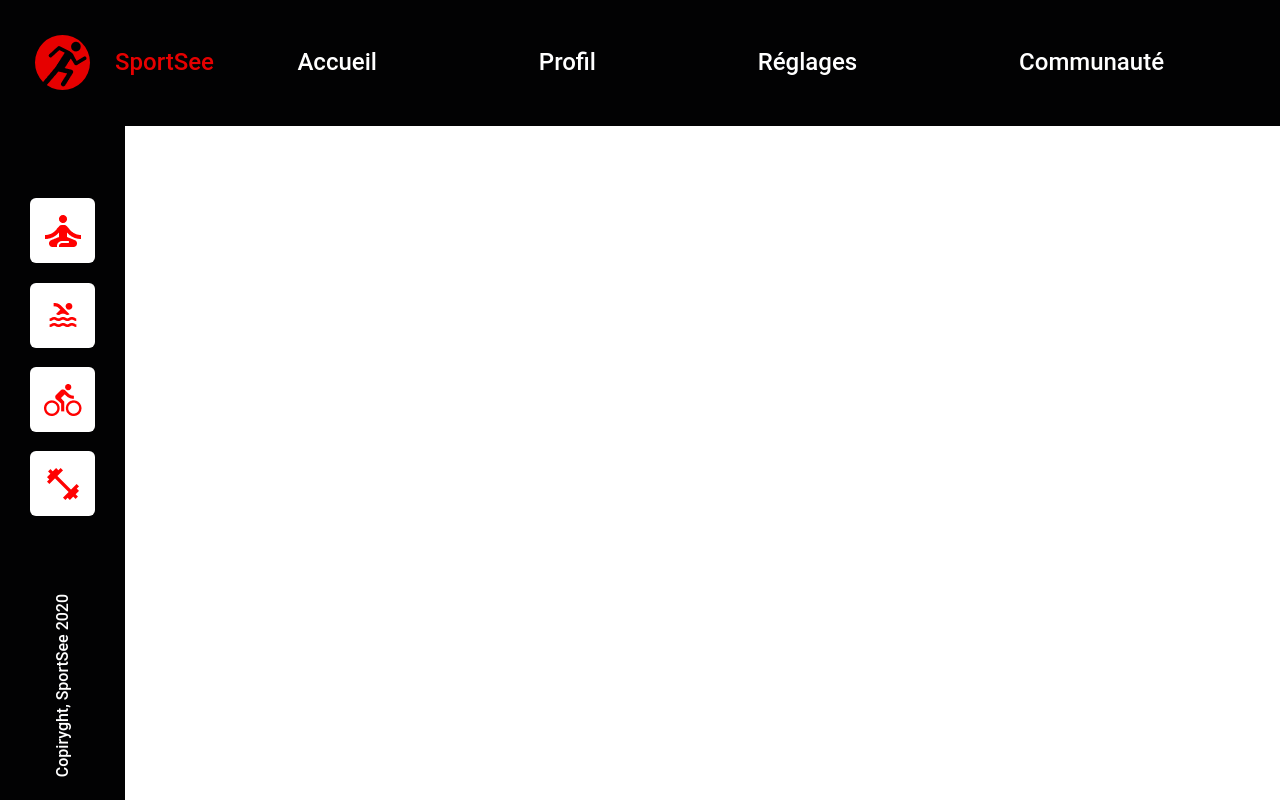
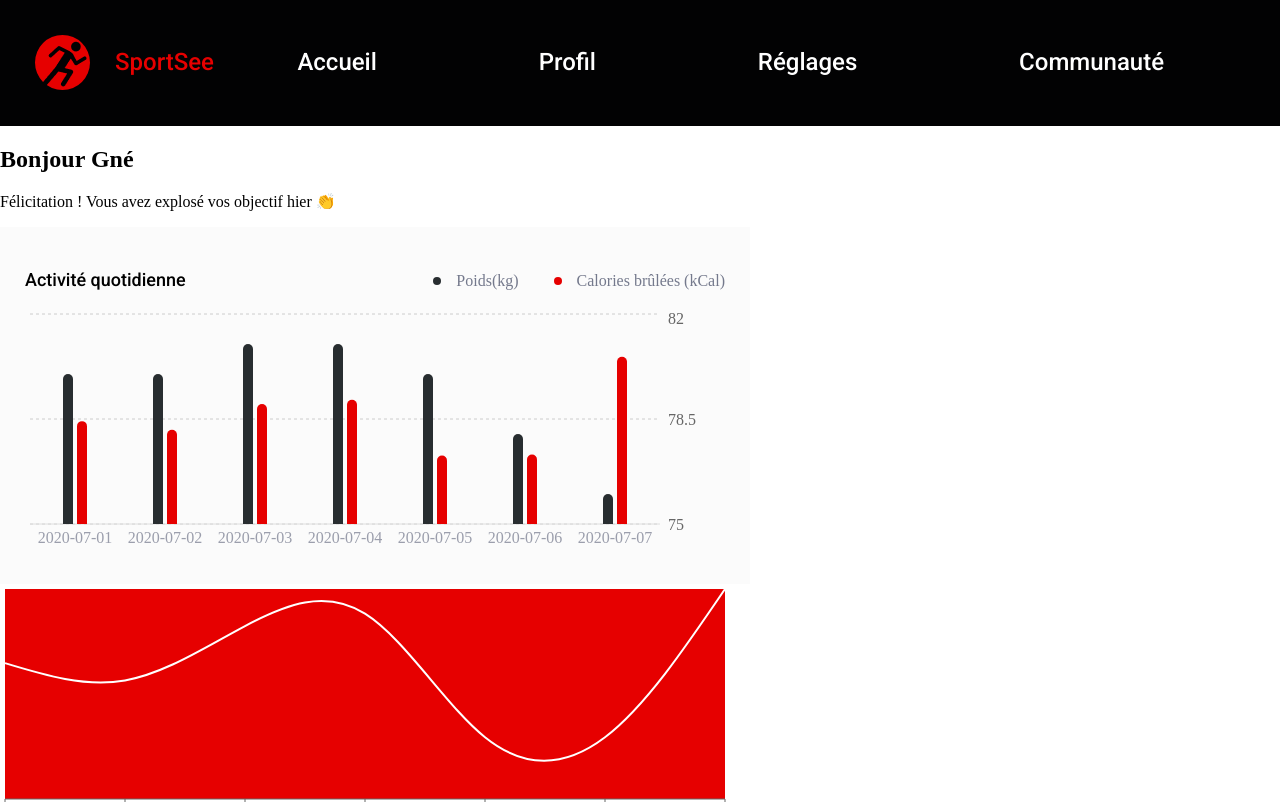
Before and after one commit to Louis-Vigneron/SportSee, a React (Create React App) app in the folder Front/: page / in a window 1280 px wide. Shown: the top 802 px of the page. Built offline with nearby package versions, Linux system fonts and the light colour scheme.

Commit message:
add recharts and charts with fake data

```diff
--- a/Front/package.json
+++ b/Front/package.json
@@ -6,9 +6,11 @@
     "@testing-library/jest-dom": "^5.17.0",
     "@testing-library/react": "^13.4.0",
     "@testing-library/user-event": "^13.5.0",
+    "axios": "^1.5.1",
     "react": "^18.2.0",
     "react-dom": "^18.2.0",
     "react-scripts": "5.0.1",
+    "recharts": "^2.8.0",
     "web-vitals": "^2.1.4"
   },
   "scripts": {
--- a/Front/public/index.html
+++ b/Front/public/index.html
@@ -9,6 +9,11 @@
       name="description"
       content="Web site created using create-react-app"
     />
+
+    <link rel="preconnect" href="https://fonts.googleapis.com">
+    <link rel="preconnect" href="https://fonts.gstatic.com" crossorigin>
+    <link href="https://fonts.googleapis.com/css2?family=Roboto:ital,wght@0,100;0,300;0,400;0,500;0,700;0,900;1,100;1,300;1,400;1,500;1,700;1,900&display=swap" rel="stylesheet">
+
     <link rel="apple-touch-icon" href="%PUBLIC_URL%/logo192.png" />
     <!--
       manifest.json provides metadata used when your web app is installed on a
@@ -24,7 +29,10 @@
       work correctly both with client-side routing and a non-root public URL.
       Learn how to configure a non-root public URL by running `npm run build`.
     -->
-    <title>React App</title>
+
+
+
+    <title>SportSee</title>
   </head>
   <body>
     <noscript>You need to enable JavaScript to run this app.</noscript>
@@ -39,5 +47,6 @@
       To begin the development, run `npm start` or `yarn start`.
       To create a production bundle, use `npm run build` or `yarn build`.
     -->
+
   </body>
 </html>
--- a/Front/src/App.js
+++ b/Front/src/App.js
@@ -1,10 +1,12 @@
 import Header from './Components/Header/Header'
+import Main from './Components/Main/Main';
 import NavBar from './Components/NavBar/NavBar';
 
 function App() {
   return (
    <>
     <Header/>
+    <Main/>
     <NavBar/>
    </>
   );
--- /dev/null
+++ b/Front/src/Components/Main/BarChart/BarChart.jsx
@@ -0,0 +1,95 @@
+import { BarChart, CartesianGrid, XAxis, YAxis, Tooltip, Bar } from 'recharts'
+const data = [
+    {
+        day: '2020-07-01',
+        kilogram: 80,
+        calories: 240
+    },
+    {
+        day: '2020-07-02',
+        kilogram: 80,
+        calories: 220
+    },
+    {
+        day: '2020-07-03',
+        kilogram: 81,
+        calories: 280
+    },
+    {
+        day: '2020-07-04',
+        kilogram: 81,
+        calories: 290
+    },
+    {
+        day: '2020-07-05',
+        kilogram: 80,
+        calories: 160
+    },
+    {
+        day: '2020-07-06',
+        kilogram: 78,
+        calories: 162
+    },
+    {
+        day: '2020-07-07',
+        kilogram: 76,
+        calories: 390
+    }
+]
+
+export default function barChart() {
+
+    const maxKg = Math.max(...data.map(item => item.kilogram));
+    const minKg = Math.min(...data.map(item => item.kilogram));
+    const maxKcal = Math.max(...data.map(item => item.calories));
+
+    const CustomTooltip = ({ active, payload, label }) => {
+        if (active && payload && payload.length) {
+            return (
+                <div className="barChart__label">
+                    <p className="barChart__label__cat">{`${payload[0].value}kg`}</p>
+                    <p className="barChart__label__cat">{`${payload[1].value}Kcal`}</p>
+                </div>
+            );
+        }
+
+        return null;
+    };
+    return (
+        <div className='barChart'>
+            <div className='barChart__info'>
+                <h3 className='barChart__info__title'>Activité quotidienne</h3>
+                <div className='nextTo'>
+                    <div className='barChart__info__color barChart__info__color--kg'></div>
+                    <p className='barChart__info__legend'> Poids(kg)</p>
+
+                    <div className='barChart__info__color barChart__info__color--kcal'></div>
+                    <p className='barChart__info__legend'> Calories brûlées (kCal)</p>
+                </div>
+
+            </div>
+            <BarChart width={700} height={250} data={data}>
+                <CartesianGrid strokeDasharray="3 3" vertical={false} />
+                <XAxis dataKey="day" tickLine={false} axisLine={{ stroke: '#DEDEDE' }} tick={{ fill: '#9B9EAC' }} />
+                <YAxis
+                    yAxisId="kg"
+                    orientation='right'
+                    domain={[minKg - 1, maxKg + 1]}
+                    ticks={[minKg - 1, (maxKg + minKg) / 2, maxKg + 1]}
+                    allowDataOverflow={true}
+                    axisLine={false}
+                    tickLine={false}
+                />
+                <YAxis
+                    yAxisId="kcal"
+                    hide
+                    allowDataOverflow={true}
+                    domain={[0, maxKcal + 100]}
+                />
+                <Tooltip content={<CustomTooltip />} />
+                <Bar dataKey="kilogram" fill="#282D30" yAxisId="kg" barSize={10} radius={[20, 20, 0, 0]} />
+                <Bar dataKey="calories" fill='#E60000' yAxisId="kcal" barSize={10} radius={[20, 20, 0, 0]} />
+            </BarChart>
+        </div>
+    )
+}
--- /dev/null
+++ b/Front/src/Components/Main/BarChart/_BarChart.scss
@@ -0,0 +1,46 @@
+.barChart {
+    background-color: $color_whiteLigth;
+    padding: 25px;
+    width: 700px;
+    &__label {
+        background-color: $color_red;
+        padding: 5px 10px;
+        display: flex;
+        align-items: center;
+        justify-content: space-around;
+        flex-direction: column;
+        &__cat {
+            color: $color_white;
+            font-family: $font_roboto;
+        }
+    }
+
+    &__info {
+        display: flex;
+        align-items: center;
+        justify-content: space-between;
+        &__title {
+            font-weight: 500;
+            font-family: $font_roboto;
+            font-size: 18px;
+        }
+
+        &__legend {
+            color: $color_grey;
+            margin-left: 15px;
+        }
+        &__color {
+            margin-left: 35px;
+            width: 8px;
+            height: 8px;
+            border-radius: 100%;
+            &--kcal{
+                background-color: $color_red;
+            }
+            &--kg{
+                background-color: $color_darkBlue;
+            }
+        }
+
+    }
+}
--- /dev/null
+++ b/Front/src/Components/Main/Main.jsx
@@ -0,0 +1,150 @@
+import {CartesianGrid, XAxis, YAxis, Tooltip, Bar, LineChart, Line, RadarChart, PolarGrid, PolarAngleAxis, Radar, PieChart, Pie, Cell, Label } from 'recharts'
+import BarChart from './BarChart/BarChart'
+
+
+const data2 = [
+
+    {
+        day: 1,
+        sessionLength: 30
+    },
+    {
+        day: 2,
+        sessionLength: 23
+    },
+    {
+        day: 3,
+        sessionLength: 45
+    },
+    {
+        day: 4,
+        sessionLength: 50
+    },
+    {
+        day: 5,
+        sessionLength: 0
+    },
+    {
+        day: 6,
+        sessionLength: 0
+    },
+    {
+        day: 7,
+        sessionLength: 60
+    }
+]
+
+const data3 = [
+
+
+    {
+        value: 80,
+        kind: 'cardio'
+    },
+    {
+        value: 120,
+        kind: 'energy'
+    },
+    {
+        value: 140,
+        kind: 'endurance'
+    },
+    {
+        value: 50,
+        kind: 'strength'
+    },
+    {
+        value: 200,
+        kind: 'speed'
+    },
+    {
+        value: 90,
+        kind: 'intensity'
+    }
+]
+
+const data4 = [
+    { todayScore: 12 },
+    { todayScore: 88 }
+]
+
+const color = [
+    "#E60000","#ffffff"
+
+]
+export default function Main() {
+
+
+    const CustomTooltip = ({ active, payload, label }) => {
+        if (active && payload && payload.length) {
+            if (payload.length > 1) {
+                return (
+                    <div className="custom-tooltip">
+                        <p className="label">{`${payload[0].value}kg`}</p>
+                        <p className="label">{`${payload[1].value}Kcal`}</p>
+                    </div>
+                );
+            } else {
+                return (
+                    <div className="custom-tooltip">
+                        <p className="label">{`${payload[0].value} min`}</p>
+                    </div>
+                );
+            }
+
+        }
+
+        return null;
+    };
+
+
+
+    return (
+        <div className="main">
+            <h2>Bonjour <span>Gné</span></h2>
+            <p>Félicitation ! Vous avez explosé vos objectif hier 👏</p>
+            <div>
+
+                <BarChart/>
+            </div>
+
+            <div>
+                <LineChart width={730} height={250} data={data2} >
+                    <CartesianGrid vertical={false} horizontal={false} fill="#E60000" />
+                    <XAxis dataKey="day" />
+                    <YAxis domain={[-25]} hide />
+                    <Tooltip content={<CustomTooltip />} />
+                    <Line type="natural" dataKey="sessionLength" stroke="#ffffff" strokeWidth={2} dot={false} />
+                </LineChart>
+
+            </div>
+
+            <div>
+                <RadarChart outerRadius={90} width={730} height={250} data={data3}>
+                    <CartesianGrid fill="#282D30" />
+                    <PolarGrid radialLines={false} stroke="#ffffff" />
+                    <PolarAngleAxis dataKey="kind" />
+                    <Radar dataKey="value" fill="#E60000" fillOpacity={0.6} />
+
+                </RadarChart>
+
+            </div>
+
+            <div>
+                <PieChart width={730} height={250}>
+                    <Pie data={data4} dataKey="todayScore"  cx="50%" cy="50%" innerRadius={75} outerRadius={90} fill="#E60000" startAngle={180} endAngle={-180} cornerRadius={50}>
+                    {
+      data4.map((entry, index) => (
+
+        <Cell key={`cell-${index}`} fill={color[index]}/>
+      ))
+    } <Label value= {`${data4[0].todayScore}% de votre objectif`}
+        position="center"/>
+                    </Pie>
+
+                </PieChart>
+
+            </div>
+        </div>
+    )
+}
--- a/Front/src/Styles/_global.scss
+++ b/Front/src/Styles/_global.scss
@@ -7,3 +7,9 @@ body ,html{
     height: 100%;
     justify-content: space-between;
 }
+
+.nextTo{
+    display: flex;
+    justify-content: space-around;
+    align-items: center;
+}
--- a/Front/src/Styles/_variables.scss
+++ b/Front/src/Styles/_variables.scss
@@ -1,5 +1,8 @@
 $color_black : #020203;
 $color_red : #E60000;
 $color_white:#FFFFFF;
+$color_darkBlue :#282D30;
+$color_grey:#74798C;
+$color_whiteLigth :#FBFBFB;
 
 $font_roboto: 'Roboto', sans-serif;
--- a/Front/src/Styles/index.css
+++ b/Front/src/Styles/index.css
@@ -7,6 +7,12 @@ body, html {
   flex-direction: column;
   height: 100%;
   justify-content: space-between;
+}
+
+.nextTo {
+  display: flex;
+  justify-content: space-around;
+  align-items: center;
 }
 
 .header {
@@ -75,4 +81,48 @@ body, html {
   font-family: "Roboto", sans-serif;
   width: 200px;
   margin-bottom: 50px;
+}
+
+.barChart {
+  background-color: #FBFBFB;
+  padding: 25px;
+  width: 700px;
+}
+.barChart__label {
+  background-color: #E60000;
+  padding: 5px 10px;
+  display: flex;
+  align-items: center;
+  justify-content: space-around;
+  flex-direction: column;
+}
+.barChart__label__cat {
+  color: #FFFFFF;
+  font-family: "Roboto", sans-serif;
+}
+.barChart__info {
+  display: flex;
+  align-items: center;
+  justify-content: space-between;
+}
+.barChart__info__title {
+  font-weight: 500;
+  font-family: "Roboto", sans-serif;
+  font-size: 18px;
+}
+.barChart__info__legend {
+  color: #74798C;
+  margin-left: 15px;
+}
+.barChart__info__color {
+  margin-left: 35px;
+  width: 8px;
+  height: 8px;
+  border-radius: 100%;
+}
+.barChart__info__color--kcal {
+  background-color: #E60000;
+}
+.barChart__info__color--kg {
+  background-color: #282D30;
 }/*# sourceMappingURL=index.css.map */
--- a/Front/src/Styles/index.scss
+++ b/Front/src/Styles/index.scss
@@ -3,3 +3,4 @@
 @import './global';
 @import '../Components/Header/Header';
 @import '../Components/NavBar/NavBar';
+@import '../Components/Main/BarChart/BarChart';
```
Also changed, not shown: Front/src/Service.js (added), 2 other files (tests, documents, lock files or other folders).
